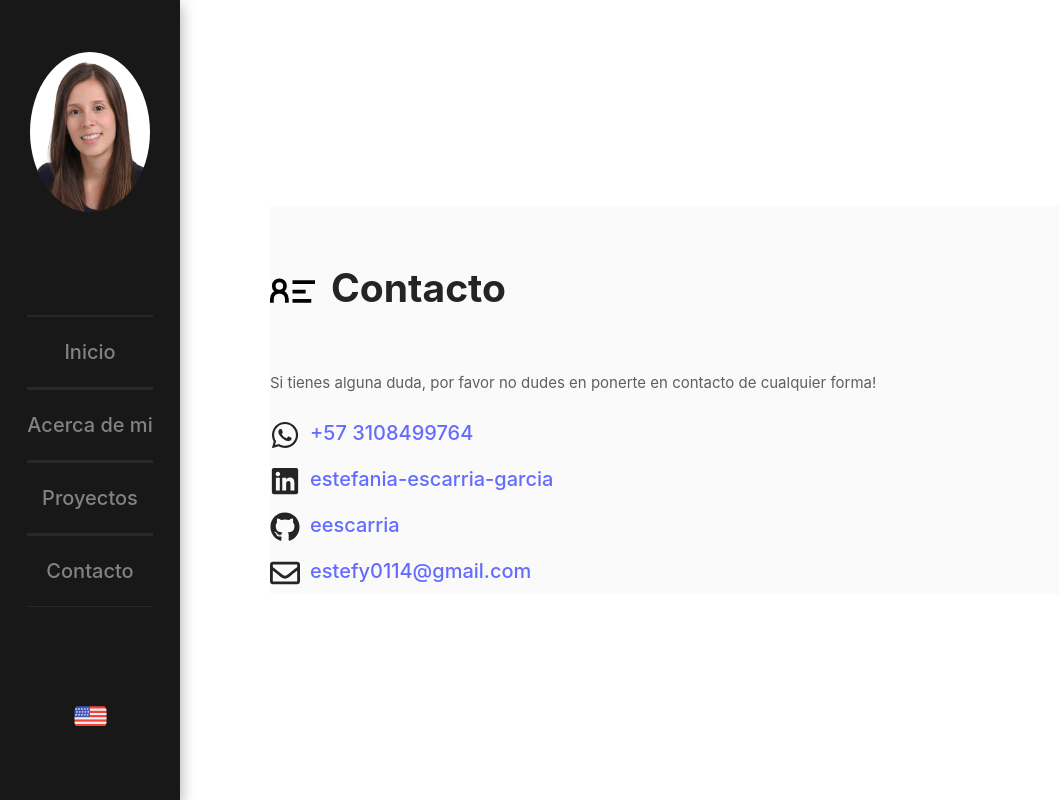
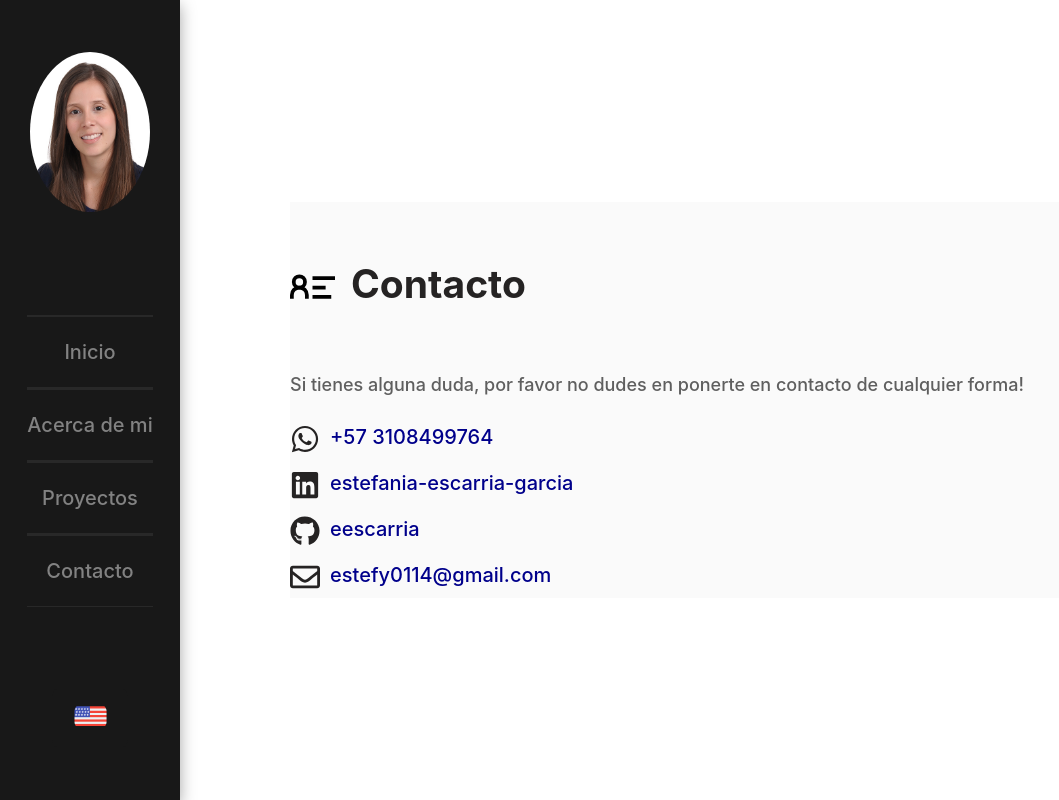
Before and after one commit to eescarria/portfolio-react, a React (Vite) app: page /contact in a window 1280 px wide. Shown: the top 800 px of the page, without its empty margins (0-1059 px from the left). Built offline with nearby package versions, Linux system fonts and the light colour scheme.

Commit message:
Se hacen ajustes de estilos

```diff
--- a/src/App.css
+++ b/src/App.css
@@ -3,7 +3,7 @@
   max-width: 1280px;
   margin: 0 auto;
   padding: 2rem;
-  text-align: center;
+
 }
 
 .logo {
--- a/src/Routes/About.css
+++ b/src/Routes/About.css
@@ -1,9 +1,12 @@
 .about{
+    display: flex;
+    flex-direction: column;
     padding: 2.5rem;
     background-color: #FAFAFA;
+    margin-left: 200px;
+    text-align: left;
+
     height: 100%;
-    margin-left: 160px;
-    text-align: left;
 }
 
 .about_logo {
@@ -25,9 +28,7 @@
 }
 
 .about_header{
-
     display: flex;
-
     justify-content: left;
     align-items: center;
     gap: 1rem;
--- a/src/Routes/Contact.css
+++ b/src/Routes/Contact.css
@@ -1,9 +1,11 @@
 .container{
+    display: flex;
+    flex-direction: column;
+    align-items:flex-start;
     background-color: #FAFAFA;
-    height: 100%;
-    margin-left: 160px;
-    text-align: left;
+    margin-left: 200px;
 
+    width: 100%;
 }
 
 .contact_header{
@@ -38,9 +40,9 @@
 }
 
 .leyenda{
-    font-size: 15px;
+    font-size: 18px;
     color: #5f5f5f;
-    font-weight: 400;
+    font-weight: 450;
     text-align: left;
     margin-bottom: 1rem;
 
@@ -49,6 +51,7 @@
 .contact_options{
     display: flex;
     flex-direction: column;
+    align-items:start;
     width: 150%;
 
 }
@@ -58,8 +61,9 @@
     align-items: center;
 }
 
-a{
+.link{
     text-decoration: none;
-    color: black;
+    color: darkblue;
+    font-weight: 450;
     font-size: 20px;
 }
--- a/src/Routes/Contact.jsx
+++ b/src/Routes/Contact.jsx
@@ -19,19 +19,19 @@ export const Contact = () => {
       <div className='contact_options'>
         <div className='contact_list'>
           <div><FaWhatsapp className='contact_logos'/></div>
-          <a href="https://wa.me/573108499764" target="_blank">+57 3108499764</a>
+          <a className='link' href="https://wa.me/573108499764" target="_blank">+57 3108499764</a>
         </div>
         <div className='contact_list'>
           <div><FaLinkedin className='contact_logos'/></div>
-          <a href="https://www.linkedin.com/in/estefan%C3%ADa-escarria-garc%C3%ADa-69ab3b57/" target="_blank">estefania-escarria-garcia</a>
+          <a className='link' href="https://www.linkedin.com/in/estefan%C3%ADa-escarria-garc%C3%ADa-69ab3b57/" target="_blank">estefania-escarria-garcia</a>
         </div>
         <div className='contact_list'>
           <div><FaGithub className='contact_logos'/></div>
-          <a href="https://github.com/eescarria" target="_blank">eescarria</a>
+          <a className='link' href="https://github.com/eescarria" target="_blank">eescarria</a>
         </div>
         <div className='contact_list'>
           <div><FaRegEnvelope className='contact_logos'/></div>
-          <a>estefy0114@gmail.com</a>
+          <a className='link'>estefy0114@gmail.com</a>
         </div>
 
       </div>
--- a/src/Routes/Home.css
+++ b/src/Routes/Home.css
@@ -2,7 +2,7 @@
 
     background-color: #FAFAFA;
     color: #fff;
-    margin-left: 160px;
+    margin-left: 200px;
     height: 100%;
     width: 900px;
 }
@@ -31,6 +31,7 @@
     gap: 1.25rem;
     width: 900px;
     justify-content: left;
+    margin-left: 200px;
 
 }
 
--- a/src/Routes/Home.jsx
+++ b/src/Routes/Home.jsx
@@ -17,7 +17,7 @@ export const Home = () => {
             <p> {text.home.description} </p>
             <p>{text.home.description2}</p>
 
-        </div>
+          </div>
         <div className='button_container'>
                 <a href="./CV.pdf" download="CV_Estefania_Escarria">
                 <button className='button cv'>{language.id === "EN" ? "DOWNLOAD CV" : "DESCARGAR CV"}</button>
--- a/src/Routes/Projects.css
+++ b/src/Routes/Projects.css
@@ -1,10 +1,8 @@
 .container{
-
     background-color: #FAFAFA;
     height: 100%;
-    margin-left: 160px;
+    margin-left: 200px;
     text-align: left;
-
 }
 
 .projects_header{
--- a/src/languages/english.json
+++ b/src/languages/english.json
@@ -2,7 +2,7 @@
   "home": {
     "title":"Hello!",
     "title2": "My name is",
-    "description": "I am an Industrial Engineer and currently I am a student of the Certified Tech Developer career 💻 at Digital House.",
+    "description": "I am an Industrial Engineer 🏭 and currently I am a student of the Certified Tech Developer career 💻 at Digital House.",
     "description2": "I am passionate about technology and I am looking for an opportunity to venture into the IT world as a Backend Developer and be able to participate in challenging projects."
   },
 
--- a/src/languages/spanish.json
+++ b/src/languages/spanish.json
@@ -2,7 +2,7 @@
   "home" : {
     "title":"Hola!",
     "title2": "Mi nombre es",
-    "description": "Soy Ingeniera Industrial y actualmente estudiante de la carrera Certified Tech Developer 💻 en Digital House.",
+    "description": "Soy Ingeniera Industrial 🏭 y actualmente estudiante de la carrera Certified Tech Developer 💻 en Digital House.",
     "description2": "Soy una apasionada por la tecnología y estoy en búsqueda de una oportunidad para incursionar en el mundo TI como Desarrolladora Backend y poder participar en proyectos desafiantes."
   },
 
```
